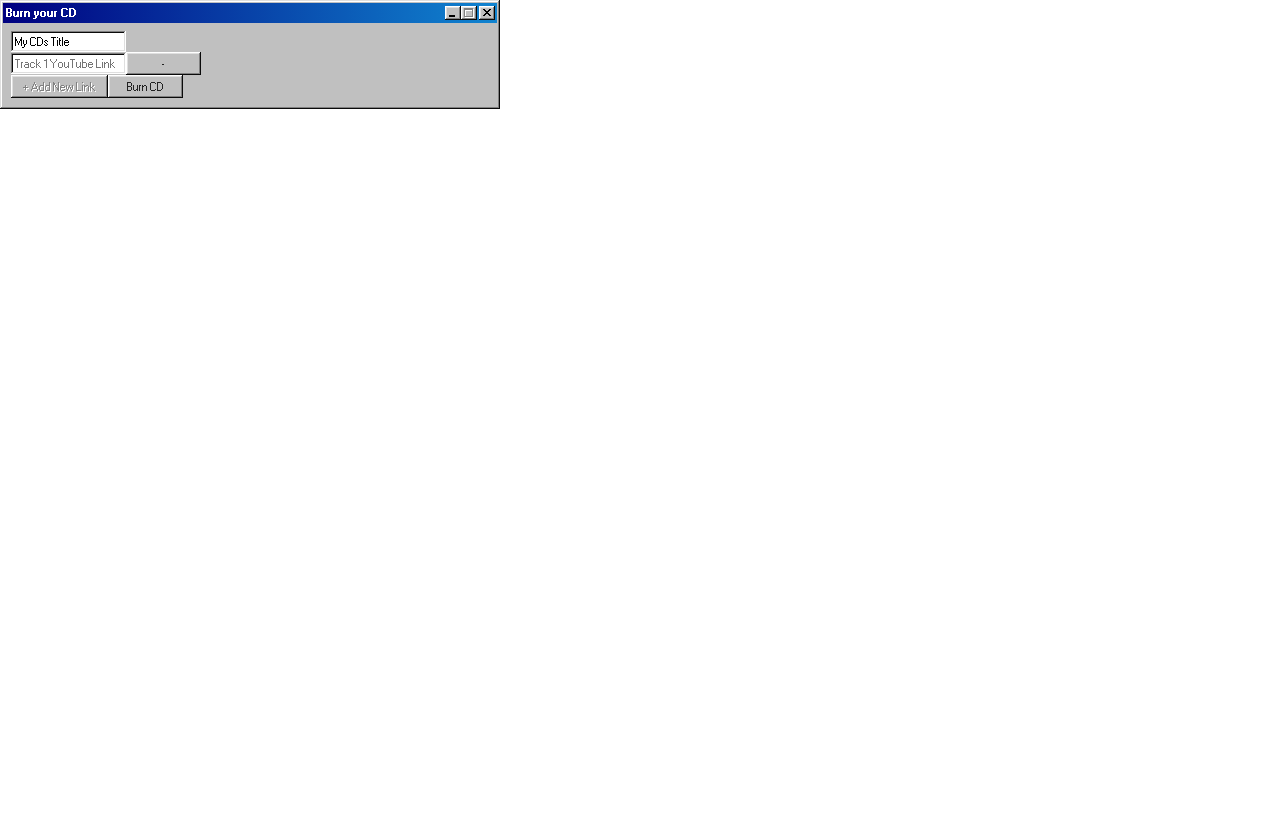
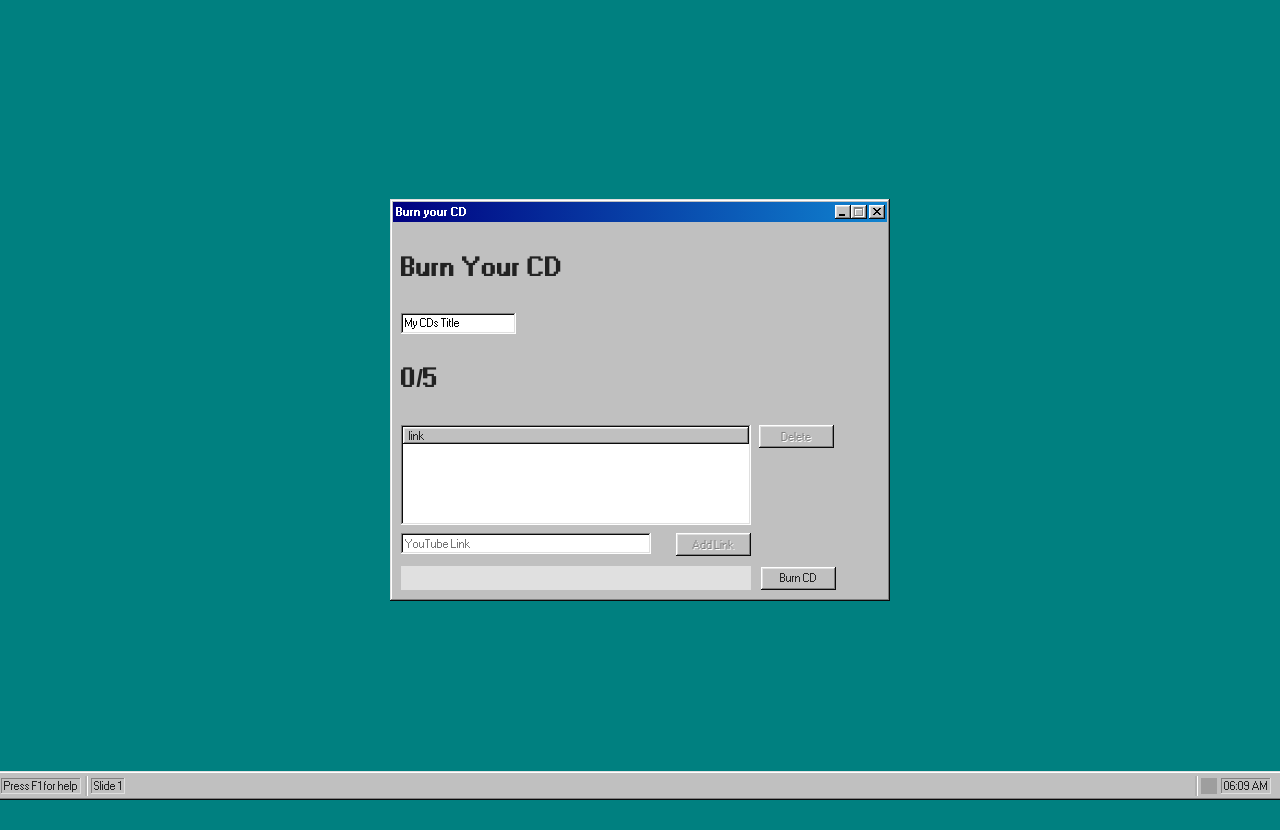
Before and after one commit to Jnmendza/cd-mixtape, a React (Create React App) app: page / in a window 1280 px wide. Before the commit the page ends 800 px from the top, so only its background shows below. Built offline with nearby package versions, Linux system fonts and the light colour scheme; grey boxes are pictures that could not be loaded.

Commit message:
arranged inputs and added windows css

```diff
--- a/src/App.tsx
+++ b/src/App.tsx
@@ -2,47 +2,57 @@ import React, { useState, useRef } from "react";
 import YouTube, { YouTubeProps, YouTubePlayer } from "react-youtube";
 import "98.css";
 import GuiContainer from "./components/GuiContainer";
-import TableView from "./components/TableView";
+import TableViewTrackList from "./components/TableViewTrackList";
+import TableViewLinkList from "./components/TableViewLinkList";
+import ProgressIndicator from "./components/ProgressIndicator";
+import Footer from "./components/Footer";
 
 const MAX_LINKS = 5; // Constant for max number of inputs
 
 const App: React.FC = () => {
-  const [links, setLinks] = useState<string[]>([""]); // Start with one empty input
+  const [links, setLinks] = useState<string[]>([]); // Start with one empty input
   const [cdTitle, setCdTitle] = useState<string>("My CDs Title");
+  const [newLink, setNewLink] = useState<string>("");
   const [currentTrack, setCurrentTrack] = useState<number>(0);
   const [isPlaying, setIsPlaying] = useState<boolean>(false);
   const [showPlayer, setShowPlayer] = useState<boolean>(false);
+  const [startProgress, setStartProgress] = useState<boolean>(false);
   const playerRef = useRef<YouTubePlayer | null>(null);
 
   const trackCount = `${links.length}/${MAX_LINKS}`;
 
-  const handleLinkChange = (index: number, value: string) => {
-    const newLinks = [...links];
-    newLinks[index] = value;
+  // Regex for YouTube validation (same as getVideoId)
+  const youtubeRegex =
+    /(?:youtube\.com\/(?:[^/]+\/.+\/|(?:v|e(?:mbed)?)\/|.*[?&]v=)|youtu\.be\/)([^"&?/\s]{11})/;
+
+  const isValidYouTubeLink = (url: string): boolean => {
+    return youtubeRegex.test(url); // Returns true if it matches
+  };
+
+  const handleAddLink = () => {
+    if (isValidYouTubeLink(newLink) && links.length < MAX_LINKS) {
+      setLinks([...links, newLink]);
+      setNewLink(""); // Clear input after adding
+    } else if (!isValidYouTubeLink(newLink)) {
+      console.log("Invalid YouTube link"); // Optional: Replace with UI feedback
+    }
+  };
+
+  const handleDeleteLink = (index: number) => {
+    const newLinks = links.filter((_, i) => i !== index);
     setLinks(newLinks);
   };
 
-  const addLinkInput = () => {
-    if (links.length < MAX_LINKS && links[links.length - 1].trim() !== "") {
-      setLinks([...links, ""]);
-    }
-  };
-
-  const removeLinkInput = (index: number) => {
-    const newLinks = links.filter((_, i) => i !== index);
-    setLinks(newLinks.length === 0 ? [""] : newLinks);
-  };
-
   const getVideoId = (url: string): string => {
-    const regex =
-      /(?:youtube\.com\/(?:[^/]+\/.+\/|(?:v|e(?:mbed)?)\/|.*[?&]v=)|youtu\.be\/)([^"&?/\s]{11})/;
-    return url.match(regex)?.[1] || "";
+    const match = url.match(youtubeRegex);
+    return match ? match[1] : "";
   };
 
   const burnCD = () => {
     if (links.some((link) => link.trim() !== "")) {
       setShowPlayer(true);
       setIsPlaying(false);
+      console.log("CD Burn complete");
     }
   };
 
@@ -117,10 +127,20 @@ const App: React.FC = () => {
   };
 
   return (
-    <div>
+    <div
+      style={{
+        display: "flex",
+        flexDirection: "column",
+        justifyContent: "center",
+        alignItems: "center",
+        height: "100vh",
+        paddingBottom: "30px",
+      }}
+    >
       <GuiContainer>
         {!showPlayer ? (
           <div>
+            <h4>Burn Your CD</h4>
             <input
               type='text'
               value={cdTitle}
@@ -129,49 +149,60 @@ const App: React.FC = () => {
               }
               placeholder='CD Title'
             />
-            {links.map((link, index) => (
-              <div key={index} className='flex space-x-2'>
+            <h4>{`${links.length}/${MAX_LINKS}`}</h4>
+            <TableViewLinkList links={links} onDelete={handleDeleteLink} />
+            <div
+              style={{
+                width: 350,
+                marginTop: 8,
+                display: "flex",
+                justifyContent: "space-between",
+              }}
+            >
               <input
                 type='text'
-                  value={link}
+                value={newLink}
                 onChange={(e: React.ChangeEvent<HTMLInputElement>) =>
-                    handleLinkChange(index, e.target.value)
+                  setNewLink(e.target.value)
                 }
-                  placeholder={`Track ${index + 1} YouTube Link`}
+                placeholder='YouTube Link'
+                style={{ width: 250 }}
               />
-                <button onClick={() => removeLinkInput(index)}>-</button>
+              <button
+                onClick={handleAddLink}
+                disabled={newLink.trim() === "" || links.length >= MAX_LINKS}
+              >
+                Add Link
+              </button>
             </div>
-            ))}
-            {links.length < MAX_LINKS && (
+            <div
+              style={{
+                width: 435,
+                display: "flex",
+                justifyContent: "center",
+                alignItems: "center",
+                marginTop: 10,
+              }}
+            >
+              <ProgressIndicator start={startProgress} onComplete={burnCD} />
               <button
-                onClick={addLinkInput}
-                disabled={links[links.length - 1].trim() === ""}
-                className='w-full bg-gray-600 text-white py-2 rounded hover:bg-gray-700 transition flex items-center justify-center'
-              >
-                + Add New Link
-              </button>
-            )}
-            <button
-              onClick={burnCD}
-              className='w-full bg-indigo-600 text-white py-2 rounded hover:bg-indigo-700 transition'
+                onClick={() => setStartProgress(true)}
+                disabled={startProgress}
+                style={{ marginLeft: 10 }}
               >
                 Burn CD
               </button>
             </div>
+          </div>
         ) : (
-          <div className='space-y-4'>
-            <h1 className='text-2xl text-white font-bold text-center'>
-              {cdTitle}
-            </h1>
-            <div className='relative w-48 h-48 mx-auto'>
-              <div className='absolute inset-0 bg-gradient-to-br from-gray-300 via-gray-100 to-gray-400 rounded-full shadow-inner'></div>
-              <div className='absolute inset-4 bg-gray-900 rounded-full flex items-center justify-center'>
-                <span className='text-white text-sm font-mono'>{cdTitle}</span>
+          <div>
+            <h1>{cdTitle}</h1>
+            <div>
+              <div>
+                <span>{cdTitle}</span>
               </div>
-              <div className='absolute inset-0 bg-gradient-to-tr from-transparent via-white to-transparent opacity-30 rounded-full animate-spin-slow'></div>
             </div>
-            <TableView />
-            <ul className='text-white text-sm'>
+            <ul>
               {links
                 .filter((l) => l)
                 .map((link, index) => (
@@ -185,25 +216,10 @@ const App: React.FC = () => {
                   </li>
                 ))}
             </ul>
-            <div className='flex justify-center space-x-4'>
-              <button
-                onClick={prevTrack}
-                className='text-white hover:text-indigo-400'
-              >
-                ⏪
-              </button>
-              <button
-                onClick={playPause}
-                className='text-white hover:text-indigo-400'
-              >
-                {isPlaying ? "⏸" : "▶"}
-              </button>
-              <button
-                onClick={nextTrack}
-                className='text-white hover:text-indigo-400'
-              >
-                ⏩
-              </button>
+            <div>
+              <button onClick={prevTrack}>⏪</button>
+              <button onClick={playPause}>{isPlaying ? "⏸" : "▶"}</button>
+              <button onClick={nextTrack}>⏩</button>
             </div>
             <YouTube
               opts={opts}
@@ -211,14 +227,17 @@ const App: React.FC = () => {
               onStateChange={onStateChange}
             />
             <button
-              onClick={() => setShowPlayer(false)}
-              className='w-full bg-gray-600 text-white py-2 rounded hover:bg-gray-700 transition'
+              onClick={() => {
+                setShowPlayer(false);
+                setStartProgress(false);
+              }}
             >
               Edit Tracks
             </button>
           </div>
         )}
       </GuiContainer>
+      <Footer />
     </div>
   );
 };
--- /dev/null
+++ b/src/components/Footer.tsx
@@ -0,0 +1,51 @@
+import React from "react";
+import { getCurrentTime } from "../utils";
+import VerticalSeparator from "./VerticalSeparator";
+
+const Footer = () => {
+  return (
+    <footer
+      style={{
+        position: "fixed",
+        bottom: 0,
+        width: "100%",
+        height: 25,
+        display: "flex",
+        alignItems: "center",
+        backgroundColor: "#c0c0c0",
+        padding: "2px",
+      }}
+      className='window'
+    >
+      <div
+        style={{
+          display: "flex",
+          justifyContent: "space-between",
+          width: "100%",
+          alignItems: "center",
+        }}
+        className='status-bar'
+      >
+        {/* Left-aligned content */}
+        <div style={{ display: "flex", alignItems: "center" }}>
+          <p className='status-bar-field'>Press F1 for help</p>
+          <VerticalSeparator />
+          <p className='status-bar-field'>Slide 1</p>
+        </div>
+
+        {/* Right-aligned content */}
+        <div style={{ display: "flex", alignItems: "center", marginRight: 8 }}>
+          <VerticalSeparator />
+          <img
+            src='https://win98icons.alexmeub.com/icons/png/loudspeaker_rays-1.png'
+            alt='speaker'
+            style={{ width: 16, height: 16, marginRight: 4 }}
+          />
+          <p className='status-bar-field'>{getCurrentTime()}</p>
+        </div>
+      </div>
+    </footer>
+  );
+};
+
+export default Footer;
--- /dev/null
+++ b/src/components/ProgressIndicator.tsx
@@ -0,0 +1,56 @@
+import { useState, useEffect } from "react";
+
+interface ProgressIndicatorProps {
+  start: boolean;
+  onComplete: () => void;
+}
+
+const ProgressIndicator: React.FC<ProgressIndicatorProps> = ({
+  start,
+  onComplete,
+}) => {
+  const [progress, setProgress] = useState(0);
+
+  useEffect(() => {
+    if (!start) return; // Only start when triggered
+
+    setProgress(0); // Reset progress each time
+
+    const interval = setInterval(() => {
+      setProgress((prev) => {
+        if (prev >= 100) {
+          clearInterval(interval);
+          onComplete(); // Trigger burnCD
+          return 100;
+        }
+        return prev + 5; // Increase faster
+      });
+    }, 50); // Speed of progress
+
+    return () => clearInterval(interval);
+  }, [start, onComplete]);
+
+  return (
+    <div
+      style={{
+        width: "100%",
+        height: "20px",
+        backgroundColor: "#e0e0e0",
+        overflow: "hidden",
+        padding: 2,
+      }}
+    >
+      <span
+        style={{
+          display: "block",
+          width: `${progress}%`,
+          height: "100%",
+          backgroundColor: "navy",
+          transition: "width 0.05s linear",
+        }}
+      />
+    </div>
+  );
+};
+
+export default ProgressIndicator;
--- /dev/null
+++ b/src/components/TableViewLinkList.tsx
@@ -0,0 +1,56 @@
+import React, { useState } from "react";
+import "98.css";
+
+interface TableViewLinkListProps {
+  links: string[];
+  onDelete: (index: number) => void;
+}
+
+const TableViewLinkList = ({ links, onDelete }: TableViewLinkListProps) => {
+  const [selectedIndex, setSelectedIndex] = useState<number | null>(null);
+
+  const handleRowClick = (index: number) => {
+    setSelectedIndex(selectedIndex === index ? null : index);
+  };
+
+  return (
+    <div style={{ display: "flex" }}>
+      <div className='sunken-panel' style={{ width: 350, minHeight: 100 }}>
+        <table className='interactive'>
+          <thead>
+            <tr>
+              <th style={{ width: 350 }}>link</th>
+            </tr>
+          </thead>
+          <tbody>
+            {links.map((link, index) => (
+              <tr
+                key={index}
+                onClick={() => handleRowClick(index)}
+                style={{
+                  cursor: "pointer",
+                  backgroundColor:
+                    selectedIndex === index ? "#bfdbfe" : "transparent",
+                  transition: "background-color 0.2s ease-in-out",
+                }}
+              >
+                <td style={{ textOverflow: "ellipsis" }}>{link}</td>
+              </tr>
+            ))}
+          </tbody>
+        </table>
+      </div>
+      <div>
+        <button
+          onClick={() => selectedIndex !== null && onDelete(selectedIndex)}
+          disabled={selectedIndex === null}
+          style={{ marginLeft: 8 }}
+        >
+          Delete
+        </button>
+      </div>
+    </div>
+  );
+};
+
+export default TableViewLinkList;
--- a/src/components/TableView.tsx
+++ b/src/components/TableViewTrackList.tsx
@@ -17,7 +17,7 @@ const data: TableRow[] = [
   },
 ];
 
-const TableView = () => {
+const TableViewTrackList = () => {
   const [selectedIndex, setSelectedIndex] = useState<number | null>(null);
 
   const handleRowClick = (index: number) => {
@@ -57,4 +57,4 @@ const TableView = () => {
   );
 };
 
-export default TableView;
+export default TableViewTrackList;
--- /dev/null
+++ b/src/components/VerticalSeparator.tsx
@@ -0,0 +1,15 @@
+const VerticalSeparator = () => {
+  return (
+    <div
+      style={{
+        width: "2px",
+        height: "20px",
+        backgroundColor: "#b0b0b0",
+        margin: "0 4px",
+        boxShadow: "1px 0px 0px #ffffff",
+      }}
+    />
+  );
+};
+
+export default VerticalSeparator;
--- a/src/index.css
+++ b/src/index.css
@@ -1,13 +1,14 @@
 body {
   margin: 0;
-  font-family: -apple-system, BlinkMacSystemFont, 'Segoe UI', 'Roboto', 'Oxygen',
-    'Ubuntu', 'Cantarell', 'Fira Sans', 'Droid Sans', 'Helvetica Neue',
+  font-family: -apple-system, BlinkMacSystemFont, "Segoe UI", "Roboto", "Oxygen",
+    "Ubuntu", "Cantarell", "Fira Sans", "Droid Sans", "Helvetica Neue",
     sans-serif;
   -webkit-font-smoothing: antialiased;
   -moz-osx-font-smoothing: grayscale;
+  background-color: #008080;
 }
 
 code {
-  font-family: source-code-pro, Menlo, Monaco, Consolas, 'Courier New',
+  font-family: source-code-pro, Menlo, Monaco, Consolas, "Courier New",
     monospace;
 }
--- /dev/null
+++ b/src/utils.ts
@@ -0,0 +1,8 @@
+export const getCurrentTime = (): string => {
+  const now = new Date();
+  return now.toLocaleTimeString("en-US", {
+    hour: "2-digit",
+    minute: "2-digit",
+    hour12: true, // Set to false for 24-hour format
+  });
+};
```
Lines whose indentation alone changed are shown as unchanged.
